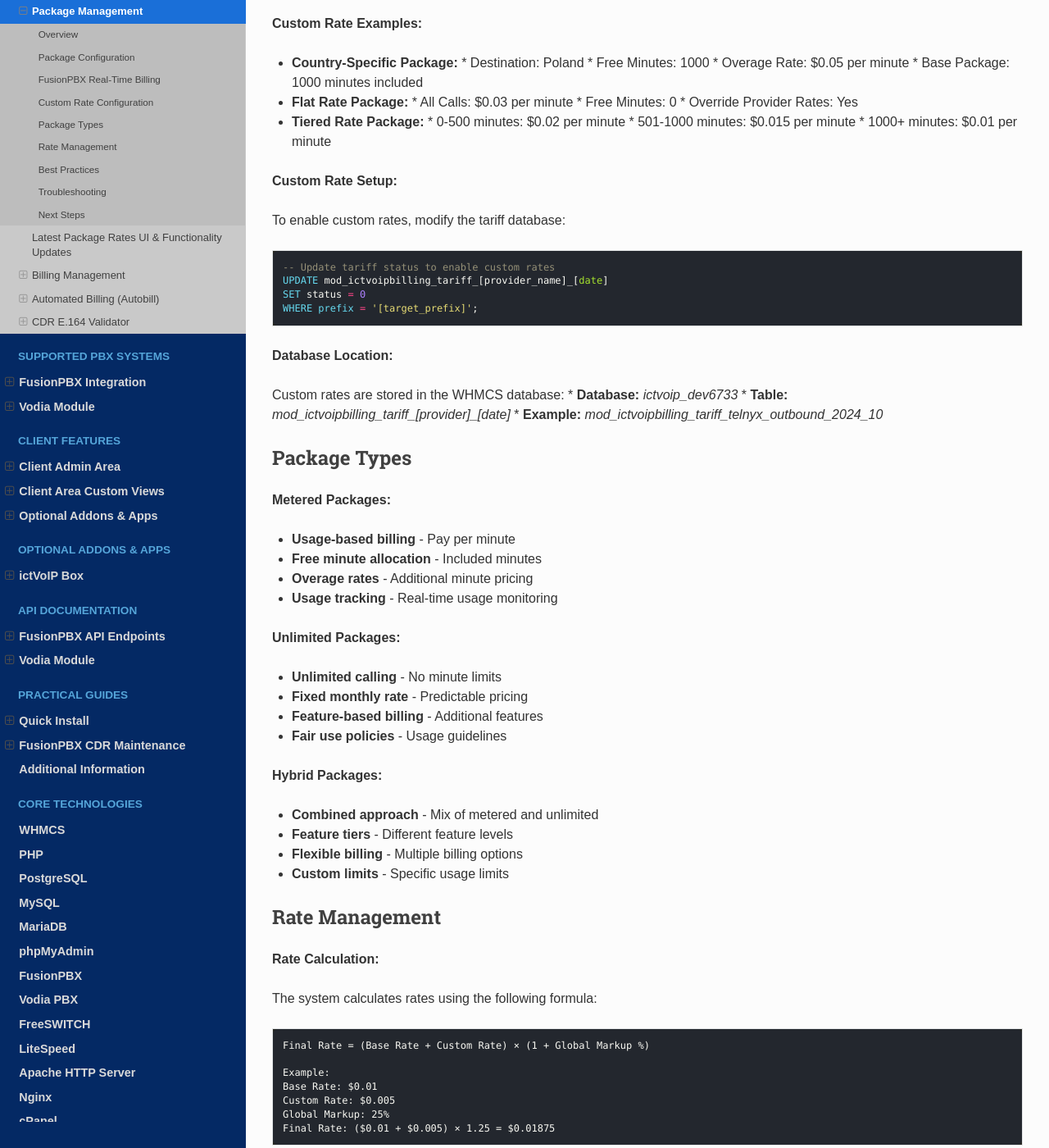
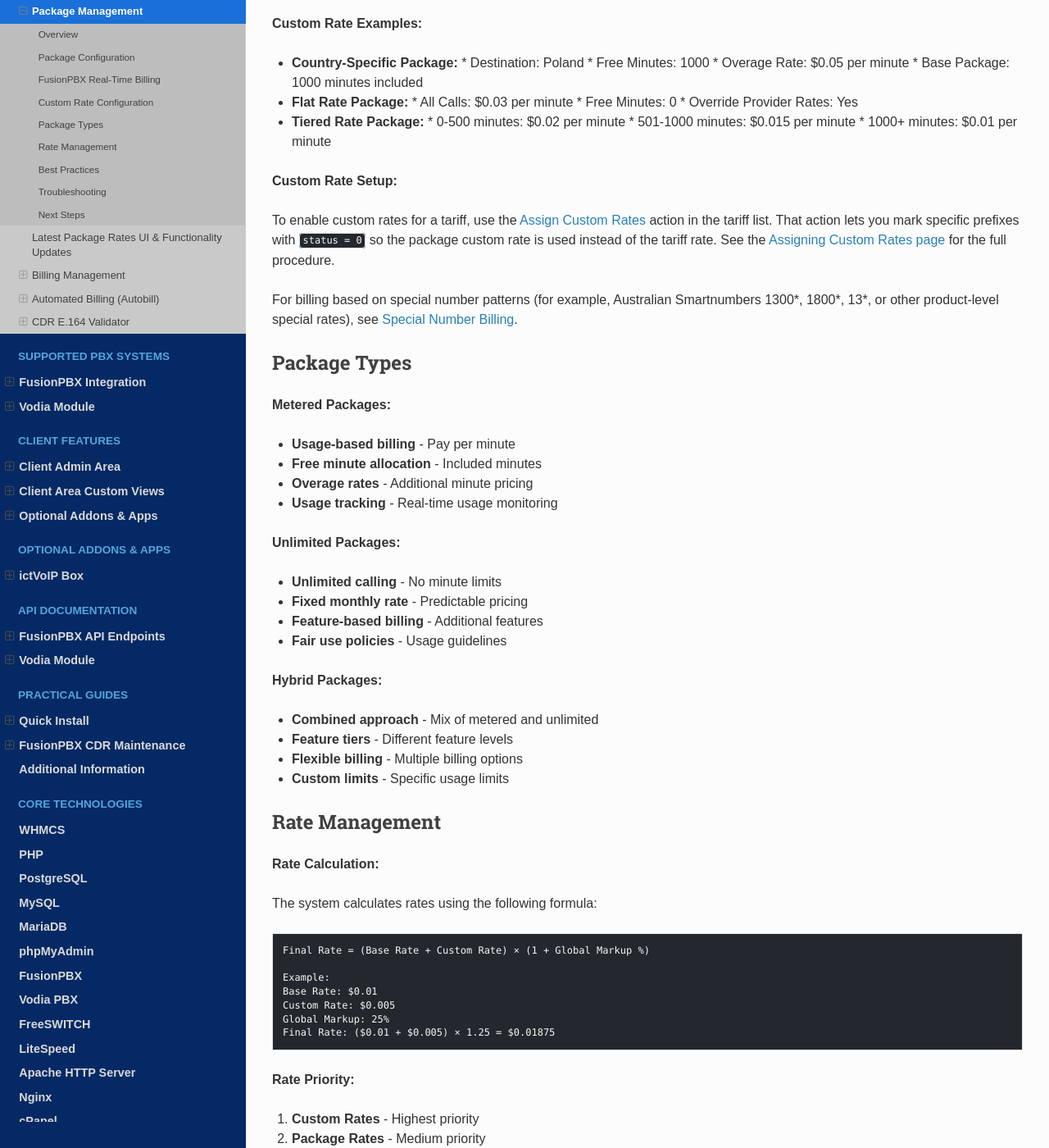
Before and after one commit to ictvoip/ictvoip-docs, a Sphinx documentation site: the page built from docs/source/admin/packages.rst, in a window 1280 px wide and 1400 px high, scrolled down 6266 px. Shown: the whole window at 82% size. Built offline with Sphinx 7.4.7 and the Read the Docs theme 3.1.0, drawn with Linux system fonts in a browser that asks for light colours; pages that are not in the unit, such as notebooks, are missing from menus.

Commit message:
update tariff custom rates

```diff
--- a/docs/source/_static/css/custom-ictvoip.css
+++ b/docs/source/_static/css/custom-ictvoip.css
@@ -514,3 +514,10 @@ html body .wy-nav-content-wrap .wy-nav-content {
 .wy-side-nav-search {
     background: #1577D4 !important;
 }
+
+/* Add bottom spacing to images so following headings are not visually glued */
+a.img-padded {
+    display: block;
+    text-align: center;
+    margin-bottom: 20px;
+}
--- a/docs/source/admin/packages.rst
+++ b/docs/source/admin/packages.rst
@@ -219,21 +219,9 @@ Create specialized rate structures for specific needs:
 
 **Custom Rate Setup:**
 
-To enable custom rates, modify the tariff database:
+To enable custom rates for a tariff, use the :ref:`Assign Custom Rates <assigning-custom-rates>` action in the tariff list. That action lets you mark specific prefixes with ``status = 0`` so the package custom rate is used instead of the tariff rate. See the :ref:`Assigning Custom Rates page <assigning-custom-rates>` for the full procedure.
 
-.. code-block:: sql
-
-   -- Update tariff status to enable custom rates
-   UPDATE mod_ictvoipbilling_tariff_[provider_name]_[date]
-   SET status = 0
-   WHERE prefix = '[target_prefix]';
-
-**Database Location:**
-
-Custom rates are stored in the WHMCS database:
-* **Database:** `ictvoip_dev6733`
-* **Table:** `mod_ictvoipbilling_tariff_[provider]_[date]`
-* **Example:** `mod_ictvoipbilling_tariff_telnyx_outbound_2024_10`
+For billing based on special number patterns (for example, Australian Smartnumbers 1300*, 1800*, 13*, or other product-level special rates), see :ref:`Special Number Billing <special-number-billing>`.
 
 Package Types
 ------------
--- a/docs/source/modules/fusionpbx/configuration.rst
+++ b/docs/source/modules/fusionpbx/configuration.rst
@@ -338,6 +338,8 @@ Enable XML CDR for call detail record collection. Configure CDR settings for:
 * Database storage
 * Error handling
 * Performance optimization
+
+.. _special-number-billing:
 
 Special Number Billing
 ----------------------
```
Also changed, not shown: docs/source/admin/tariffs.rst (+50 -19 lines), docs/source/_static/images/admin/assign_custom.png (added).
